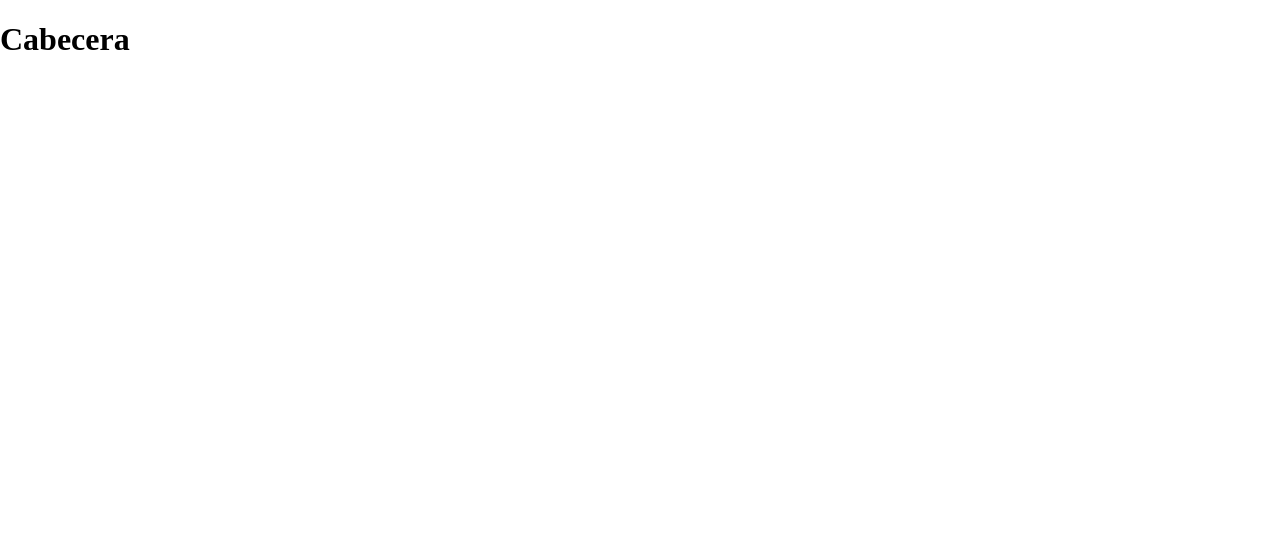
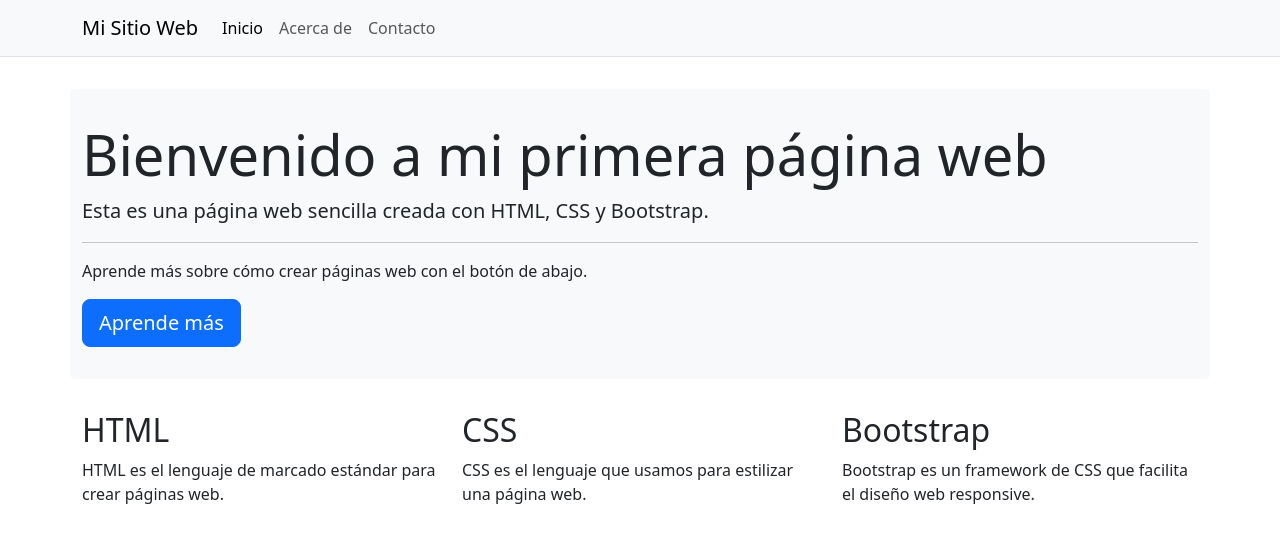
Before and after one commit to SaraMoreno98/ej-bootstrap, a plain HTML site: page index.html in a window 1280 px wide. Drawn offline with nearby package versions, Linux system fonts and the light colour scheme.

Commit message:
Subida 2

```diff
--- a/css/index.css
+++ b/css/index.css
@@ -1,7 +1,17 @@
-/* VARIABLES PARA LOS COLORES */
+*{
+    box-sizing: border-box;
+}
 
-/*
-:root{
-    --white: #ffffff
+main{
+    margin-top: 2rem;
 }
-*/
+
+.bienvenido{
+    margin-bottom: 2rem;
+    padding-top: 2rem;
+    padding-bottom: 2rem;
+    padding-left: 1rem;
+    padding-right: 1rem;
+    background-color: #F8F9FA;
+    border-radius: .3rem;
+}
--- a/index.html
+++ b/index.html
@@ -10,27 +10,70 @@
         <meta name="author" content="Sara Moreno Ontiveros">
 
         <!-- LINKS -->
-    <link rel="icon" type="image/x-icon" href="#">
+        <link rel="icon" type="image/x-icon" href="img/bootstrap-fill.svg">
         <link rel="stylesheet" href="css/index.css">
         <link rel="stylesheet" href="css/normalize.css">
 
-    <title>Plantilla</title>
+        <!-- BOOTSTRAP -->
+        <link href="https://cdn.jsdelivr.net/npm/bootstrap@5.3.3/dist/css/bootstrap.min.css" rel="stylesheet" integrity="sha384-QWTKZyjpPEjISv5WaRU9OFeRpok6YctnYmDr5pNlyT2bRjXh0JMhjY6hW+ALEwIH" crossorigin="anonymous">
+
+        <title>Mi Primera Página</title>
     </head>
 
     <body>
         <header>
-        <h1>Cabecera</h1>
         <!-- MENU DE NAVEGACION -->
-        <nav></nav>
+            <nav class="navbar navbar-expand-lg bg bg-primary border-bottom bg-light ps-5 pe-5" data-bs-theme="light">
+                <div class="container">
+                    <a class="navbar-brand" href="#">Mi Sitio Web</a>
+                    <button class="navbar-toggler" type="button" data-bs-toggle="collapse" data-bs-target="#navbarSupportedContent" aria-controls="navbarSupportedContent" aria-expanded="false" aria-label="Toggle navigation">
+                        <span class="navbar-toggler-icon"></span>
+                    </button>
+                    <div class="collapse navbar-collapse" id="navbarSupportedContent">
+                        <ul class="navbar-nav me-auto mb-2 mb-lg-0">
+                        <li class="nav-item">
+                            <a class="nav-link active" aria-current="page" href="#">Inicio</a>
+                        </li>
+                        <li class="nav-item">
+                            <a class="nav-link" href="#">Acerca de</a>
+                        </li>
+                        <li class="nav-item dropdown">
+                            <a class="nav-link" href="#" role="button" data-bs-toggle="dropdown" aria-expanded="false">Contacto</a>
+                    </div>
+                </div>
+            </nav>
         </header>
 
         <main>
-        <section>
-        <!-- TITULO DE LA SECCION -->
-            <h2></h2>
+            <section class="container bienvenido">
+                <h1 class="display-4">Bienvenido a mi primera página web</h1>
+                <p class="lead">Esta es una página web sencilla creada con HTML, CSS y Bootstrap.</p>
+                <hr>
+                <p>Aprende más sobre cómo crear páginas web con el botón de abajo.</p>
+                <button type="button" class="btn btn-primary btn-lg">Aprende más</button>
             </section>
+            <div class="container">
+                <div class="row">
+                  <div class="col">
+                    <h2>HTML</h2>
+                    <p>HTML es el lenguaje de marcado estándar para crear páginas web.</p>
+                  </div>
+                  <div class="col">
+                    <h2>CSS</h2>
+                    <p>CSS es el lenguaje que usamos para estilizar una página web.</p>
+                  </div>
+                  <div class="col">
+                    <h2>Bootstrap</h2>
+                    <p>Bootstrap es un framework de CSS que facilita el diseño web responsive.</p>
+                  </div>
+                </div>
+            </div>
         </main>
 
         <footer></footer>
+
+    <!-- ENLACE JAVASCRIPT BOOTSTRAP -->
+
+        <script src="https://cdn.jsdelivr.net/npm/bootstrap@5.3.3/dist/js/bootstrap.bundle.min.js" integrity="sha384-YvpcrYf0tY3lHB60NNkmXc5s9fDVZLESaAA55NDzOxhy9GkcIdslK1eN7N6jIeHz" crossorigin="anonymous"></script>
     </body>
 </html>
```
Also changed, not shown: img/bootstrap-fill.svg (added). Lines whose indentation alone changed are shown as unchanged.
